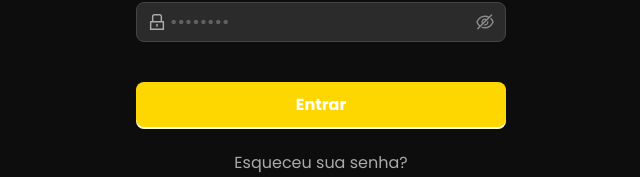
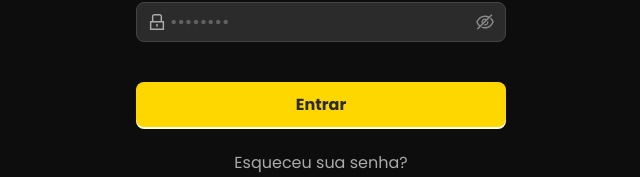
Before and after one commit to giabq/Acadefica, a React (Vite) app: page /login in a window 1280 px wide. Shown: the part 372-549 px from the top of the page, without its empty margins (319-959 px from the left). Built offline with nearby package versions, Linux system fonts and the light colour scheme.

Commit message:
fix: ajustada cor do botao de "Entrar" no login

```diff
--- a/src/pages/Login.tsx
+++ b/src/pages/Login.tsx
@@ -89,7 +89,7 @@ const Login: React.FC = () => {
               htmlType="submit"
               loading={loading}
               block
-              style={{ height: '45px', fontWeight: 'bold', fontSize: '16px', marginTop: '16px' }}
+              style={{ height: '45px', fontWeight: 'bold', fontSize: '16px', color:'#2B2B2B', marginTop: '16px' }}
             >
               Entrar
             </Button>
```
